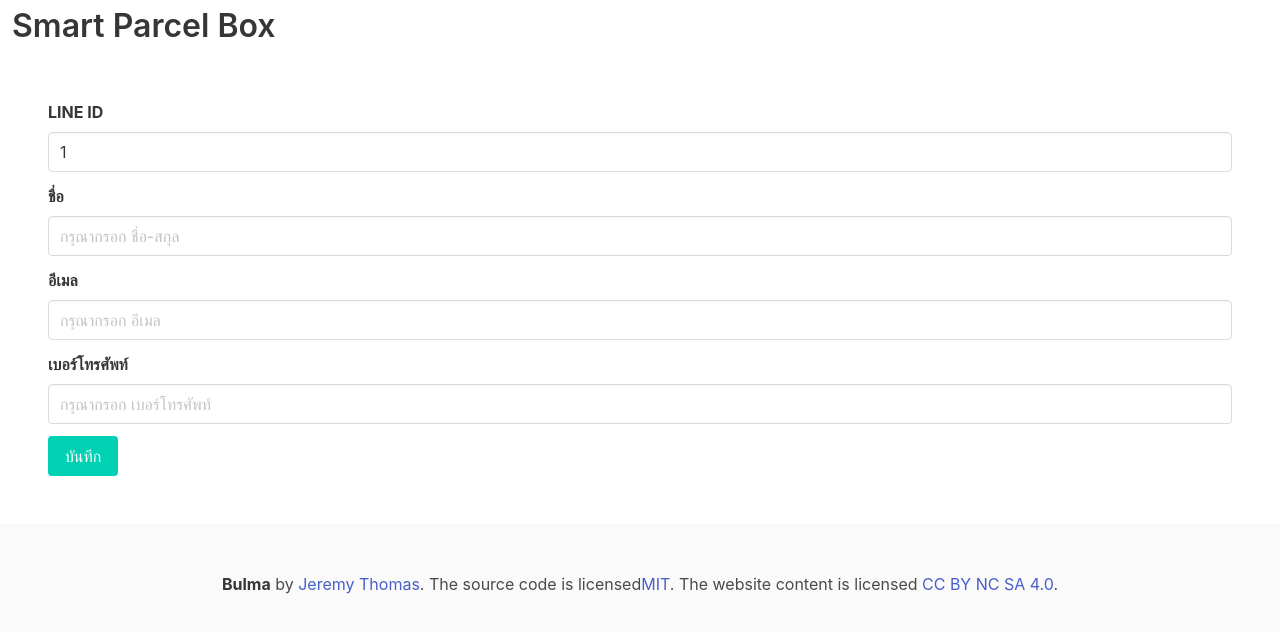
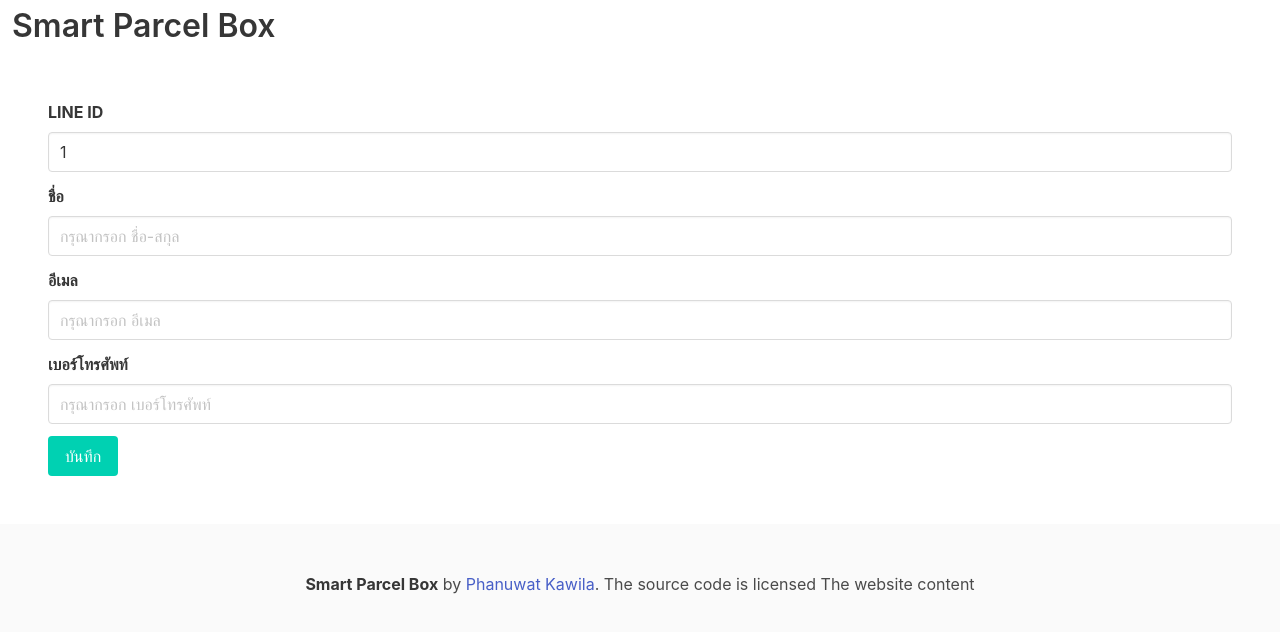
Before and after one commit to komkawila/smart-parcel-box-manager, a React (Create React App) app: page /regis/1 in a window 1280 px wide. Shown: the top 632 px of the page. Built offline with nearby package versions, Linux system fonts and the light colour scheme.

Commit message:
add user

```diff
--- a/src/Layout/Footer.js
+++ b/src/Layout/Footer.js
@@ -6,9 +6,8 @@ const Footer = () => {
         <footer class="footer">
             <div class="content has-text-centered">
                 <p>
-                    <strong>Bulma</strong> by <a href="https://jgthms.com">Jeremy Thomas</a>. The source code is licensed
-                    <a href="http://opensource.org/licenses/mit-license.php">MIT</a>. The website content
-                    is licensed <a href="http://creativecommons.org/licenses/by-nc-sa/4.0/">CC BY NC SA 4.0</a>.
+                    <strong>Smart Parcel Box</strong> by <a href="https://komkawila.com">Phanuwat Kawila</a>. The source code is licensed
+                   The website content
                 </p>
             </div>
         </footer>
```
